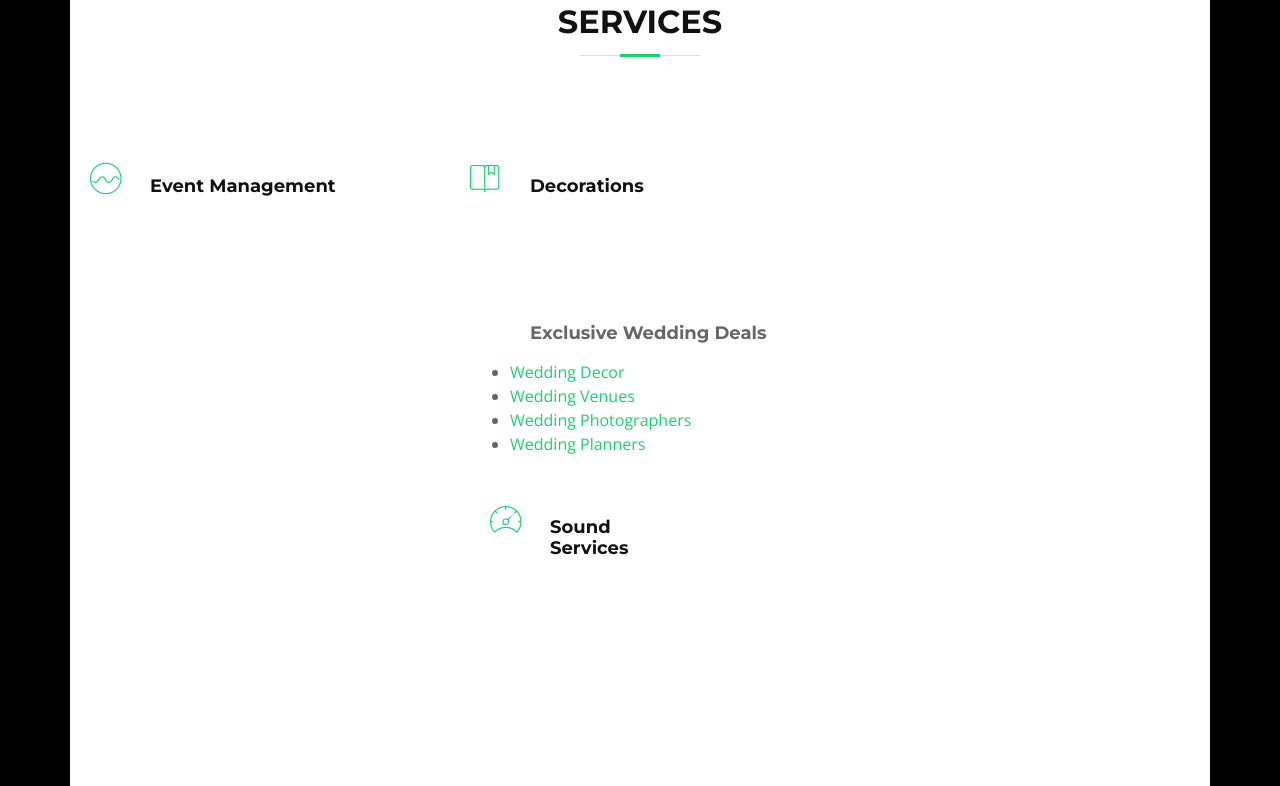
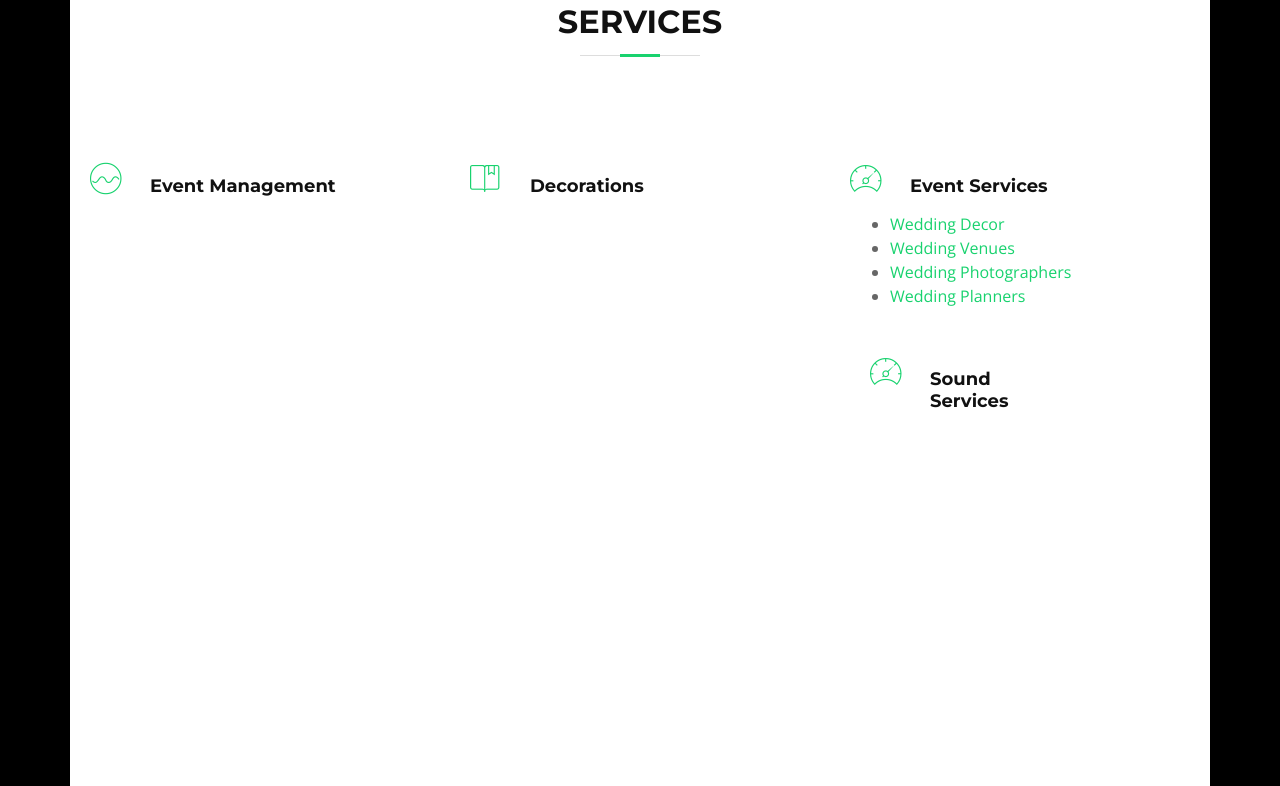
Before and after one commit to katul/GMSounds, a plain HTML site: page index.html in a window 1280 px wide. Shown: the part 2072-2858 px from the top of the page. Drawn offline with nearby package versions, Linux system fonts and the light colour scheme; a script that the page names is missing; files whose address does not match are found by name.

Commit message:
update services

```diff
--- a/index.html
+++ b/index.html
@@ -278,20 +278,25 @@
             <h4 class="title"><a href="">Decorations</a></h4>
             <p class="description">Worried about decorations for your upcoming event? It's time for you to relax and enjoy your party while we take care of the decorations for you. Call us now.</p>
 
-		 <h4 class="title">Exclusive Wedding Deals</h4>
+		</div>
+		 <div class="col-lg-4 col-md-6 box wow bounceInUp" data-wow-delay="0.1s" data-wow-duration="1.4s">
+            <div class="icon"><i class="ion-ios-speedometer-outline"></i></div>
+            <h4 class="title"><a href="">Event Services</a></h4>
+
                           <div class="content">
                             <ul class="menu-col">
                               <li><a href="wedding-decor">Wedding Decor</a></li>
                               <li><a href="wedding-venues">Wedding Venues</a></li>
                               <li><a href="wedding-photographers">Wedding Photographers</a></li>
                               <li><a href="wedding-planners.php">Wedding Planners</a></li>
-</div>
+          </div>
 
           <div class="col-lg-4 col-md-6 box wow bounceInUp" data-wow-delay="0.1s" data-wow-duration="1.4s">
             <div class="icon"><i class="ion-ios-speedometer-outline"></i></div>
             <h4 class="title"><a href="">Sound Services</a></h4>
             <p class="description">We provide all the accessories related to sound systems. Visit our exclusive store or contact <a href="tel:+919472223653">Kumar Gokul</a> for bulk order now.</p>
           </div>
+
 
           <!-- <div class="col-lg-4 col-md-6 box wow bounceInUp" data-wow-delay="0.1s" data-wow-duration="1.4s">
             <div class="icon"><i class="ion-ios-people-outline"></i></div>
```
